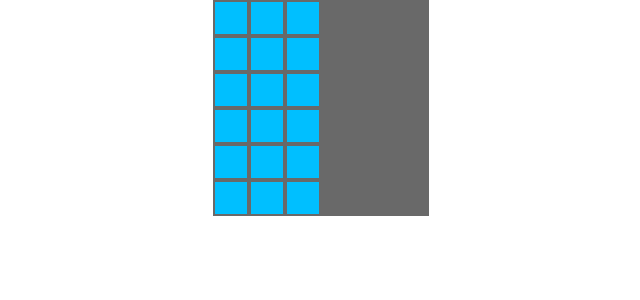
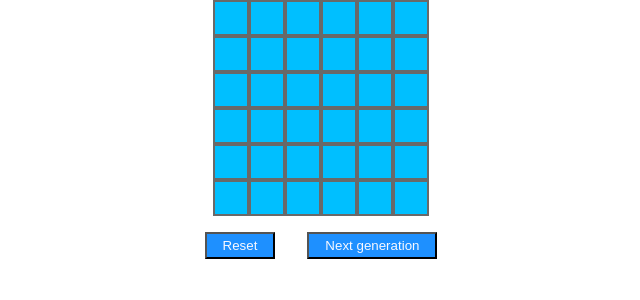
Before and after one commit to elimau/cell-simulator, a React (Create React App) app: page / in a window 1280 px wide. Shown: the top 300 px of the page, without its empty margins (319-959 px from the left). Built offline with nearby package versions, Linux system fonts and the light colour scheme.

Commit message:
impl - add buttons. move state to Game level (from Board). some cleanups.

```diff
--- a/src/components/Board.tsx
+++ b/src/components/Board.tsx
@@ -1,20 +1,15 @@
-import React, { useState } from 'react'
-import { CELL_STATE } from '../constants'
-import { CellStateType } from '../interfaces'
+import { BoardState } from '../interfaces'
 import Cell from './Cell'
 import { BoardOuter, Column, Row } from './Board.styles'
 
-function Board ({ boardSizeX = 6, boardSizeY = 6 }) {
-  const dummyState = CELL_STATE.LIVE as CellStateType
-  const [boardState, setBoardState] = useState(
-    Array(boardSizeY).fill(
-      // Array(boardSizeX).fill(CELL_STATE.LIVE)
-      [
-        CELL_STATE.LIVE,CELL_STATE.LIVE,CELL_STATE.LIVE,
-        CELL_STATE.DEAD,CELL_STATE.DEAD,CELL_STATE.DEAD,
-      ]
-    )
-  )
+interface Props {
+  boardSizeX: number
+  boardSizeY: number
+  boardState: BoardState
+  cellOnClick: (x: number, y: number) => void
+}
+
+const Board = ({ boardSizeX = 6, boardSizeY = 6, boardState, cellOnClick }: Props): JSX.Element => {
   return (
     <BoardOuter>
       <Column>
@@ -23,7 +18,7 @@ function Board ({ boardSizeX = 6, boardSizeY = 6 }) {
             <Row>
               {Array.from(Array(boardSizeY).keys()).map((cell, x) => {
                 return (
-                  <Cell state={boardState[y][x]} />
+                  <Cell state={boardState[x][y]} onClick={() => { cellOnClick(x, y) }} />
                 )
               })}
             </Row>
--- a/src/components/Cell.styles.tsx
+++ b/src/components/Cell.styles.tsx
@@ -7,7 +7,6 @@ interface ButtonType {
 }
 
 export const CellOuter = styled.div<ButtonType>`
-  // border: 2px solid #00BFFF;
   width: 2rem;
   height: 2rem;
   margin: 2px;
--- a/src/components/Cell.tsx
+++ b/src/components/Cell.tsx
@@ -5,11 +5,15 @@ import { CellOuter } from './Cell.styles'
 
 interface Props {
   state: CellStateType
+  onClick: () => void
 }
 
-function Cell ({ state = CELL_STATE.DEAD as CellStateType }: Props) {
+const Cell = ({
+  state = CELL_STATE.DEAD as CellStateType,
+  onClick,
+}: Props): JSX.Element => {
   return (
-    <CellOuter state={state} />
+    <CellOuter state={state} onClick={onClick} />
   )
 }
 
--- a/src/components/Game.styles.tsx
+++ b/src/components/Game.styles.tsx
@@ -6,4 +6,18 @@ export const GameOuter = styled.div`
   display: flex;
   align-items: center;
   justify-content: center;
+  display: flex;
+  flex-direction: column;
 `
+
+export const ButtonOuter = styled.div`
+  display: flex;
+  flex-direction: row;
+`
+
+export const Button = styled.button`
+  margin: 1rem;
+  padding: 0.25rem 1rem;
+  color: #F8F8FF;
+  background: #1E90FF;
+`
--- a/src/components/Game.tsx
+++ b/src/components/Game.tsx
@@ -1,12 +1,37 @@
-import React from 'react'
-import { BOARD_SIZE } from '../constants'
+import React, { useState } from 'react'
+import { BoardState } from '../interfaces'
+import { CELL_STATE, BOARD_SIZE } from '../constants'
 import Board from './Board'
-import { GameOuter } from './Game.styles'
+import { GameOuter, ButtonOuter, Button } from './Game.styles'
 
-function Game () {
+
+const getBoardInitialState = (boardSizeX: number, boardSizeY: number): BoardState => {
+  return Array(boardSizeX).fill(
+    Array(boardSizeY).fill(CELL_STATE.LIVE)
+  )
+}
+
+const Game = () => {
+  const [boardState, setBoardState] = useState(getBoardInitialState(BOARD_SIZE.x, BOARD_SIZE.y))
+
+  const cellOnClick = (x: number, y: number) => {
+    const newBoardState = JSON.parse(JSON.stringify(boardState))
+    newBoardState[x][y] = (newBoardState[x][y] === CELL_STATE.LIVE) ? CELL_STATE.DEAD : CELL_STATE.LIVE
+    setBoardState(newBoardState)
+  }
+  const onClickReset = () => {
+    setBoardState(getBoardInitialState(BOARD_SIZE.x, BOARD_SIZE.y))
+  }
+  const onClickNextGeneration = () => {
+    // todo: impl
+  }
   return (
     <GameOuter>
-      <Board boardSizeX={BOARD_SIZE.x} boardSizeY={BOARD_SIZE.y} />
+      <Board boardSizeX={BOARD_SIZE.x} boardSizeY={BOARD_SIZE.y} boardState={boardState} cellOnClick={cellOnClick} />
+      <ButtonOuter>
+        <Button onClick={onClickReset}>Reset</Button>
+        <Button onClick={onClickNextGeneration}>Next generation</Button>
+      </ButtonOuter>
     </GameOuter>
   )
 }
--- a/src/interfaces.ts
+++ b/src/interfaces.ts
@@ -1,2 +1,4 @@
 import { CELL_STATE } from './constants'
 export type CellStateType = keyof typeof CELL_STATE
+
+export type BoardState = CellStateType[][]
```
Also changed, not shown: src/components/Button.tsx (deleted, +0 -10 lines).
